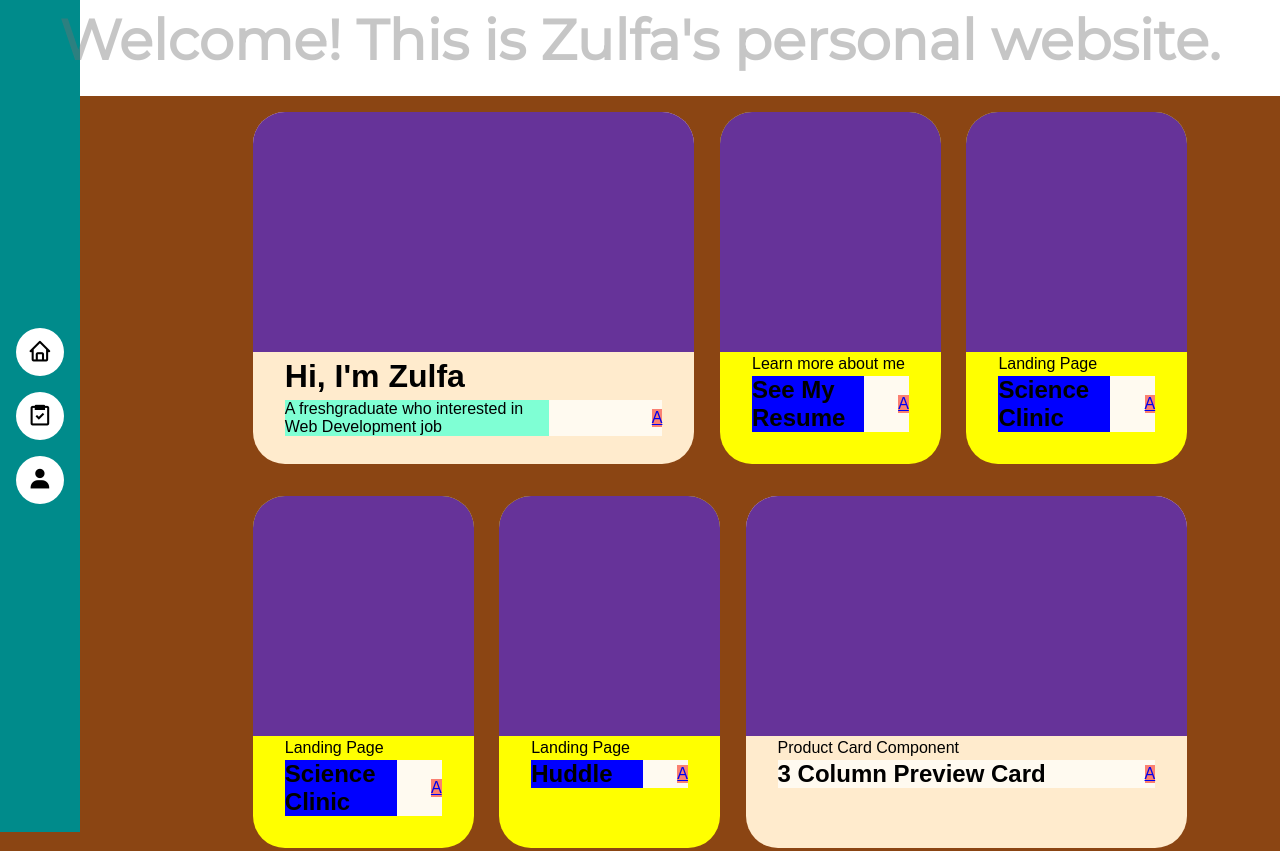
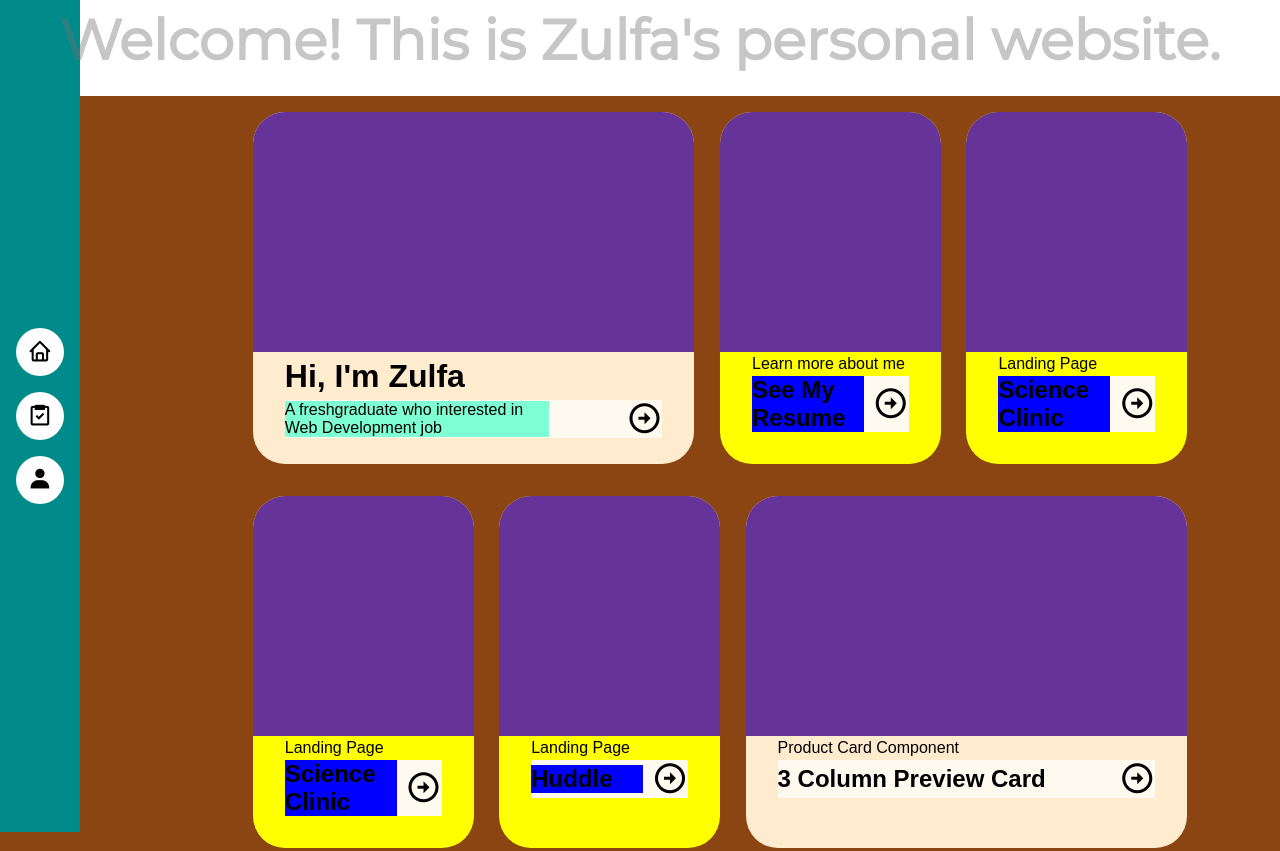
Before and after one commit to zulfaan/personal-website, a plain HTML site: page index.html in a window 1280 px wide. Shown: the top 851 px of the page. Drawn offline with nearby package versions, Linux system fonts and the light colour scheme.

Commit message:
add new changes

```diff
--- a/index.html
+++ b/index.html
@@ -21,13 +21,13 @@
             <li>
                 <a href="#">
                     <i class='bx bx-task bx-sm'></i>
-                    <span class="desc_menu">Portfolio</span>
+                    <span class="desc_menu">Works</span>
                 </a>
             </li>
             <li>
                 <a href="#">
                     <i class='bx bxs-user bx-sm' ></i>
-                    <span class="desc_menu">Resume</span>
+                    <span class="desc_menu">About</span>
                 </a>
             </li>
         </ul>
@@ -46,7 +46,9 @@
                 </div>
                 <div class="text">
                     <p class="pText">A freshgraduate who interested in Web Development job</p>
-                    <a href="#">A</a>
+                    <a href="#">
+                        <i class='bx bx-right-arrow-circle bx-md'></i>
+                    </a>
                 </div>
             </div>
             <div class="cardShort">
@@ -59,8 +61,7 @@
                 <div class="text">
                     <h2 class="work">See My Resume</h2>
                     <a href="#">
-                        <!-- <svg></svg> -->
-                        A
+                        <i class='bx bx-right-arrow-circle bx-md'></i>
                     </a>
                 </div>
             </div>
@@ -74,8 +75,7 @@
                 <div class="text">
                     <h2 class="work">Science Clinic</h2>
                     <a href="#">
-                        <!-- <svg></svg> -->
-                        A
+                        <i class='bx bx-right-arrow-circle bx-md'></i>
                     </a>
                 </div>
             </div>
@@ -91,8 +91,7 @@
                 <div class="text">
                     <h2 class="work">Science Clinic</h2>
                     <a href="#">
-                        <!-- <svg></svg> -->
-                        A
+                        <i class='bx bx-right-arrow-circle bx-md'></i>
                     </a>
                 </div>
             </div>
@@ -106,8 +105,7 @@
                 <div class="text">
                     <h2 class="work">Huddle</h2>
                     <a href="#">
-                        <!-- <svg></svg> -->
-                        A
+                        <i class='bx bx-right-arrow-circle bx-md'></i>
                     </a>
                 </div>
             </div>
@@ -121,8 +119,7 @@
                 <div class="text">
                     <h2>3 Column Preview Card</h2>
                     <a href="#">
-                        <!-- <svg></svg> -->
-                        A
+                        <i class='bx bx-right-arrow-circle bx-md'></i>
                     </a>
                 </div>
             </div>
@@ -138,8 +135,7 @@
                 <div class="text">
                     <p>Get in touch now</p>
                     <a href="#">
-                        <!-- <svg></svg> -->
-                        A
+                        <i class='bx bx-right-arrow-circle bx-md'></i>
                     </a>
                 </div>
             </div>
--- a/style.css
+++ b/style.css
@@ -87,6 +87,9 @@ header{
     padding-bottom: 2rem;
     cursor: pointer;
 }
+div a{
+    color: black;
+}
 div.cardLong:hover{
     -webkit-box-shadow: 0 0 1rem yellow;
     -moz-box-shadow: 0 0 1rem yellow;
@@ -107,6 +110,12 @@ div.cardShort:hover{
     -webkit-box-shadow: 0 0 1rem blanchedalmond;
     -moz-box-shadow: 0 0 1rem blanchedalmond;
     box-shadow: 0 0 1rem blanchedalmond;
+}
+div.cardLong:hover a{
+    color: blue;
+}
+div.cardShort:hover a{
+    color: blue;
 }
 .img{
     height: 75%;
@@ -135,9 +144,6 @@ div.cardShort:hover{
     background-color: blue;
     width: 7rem;
 }
-div a{
-    background-color: salmon;
-}
 .un-img{
     height: 75%;
     width: 100%;
```
